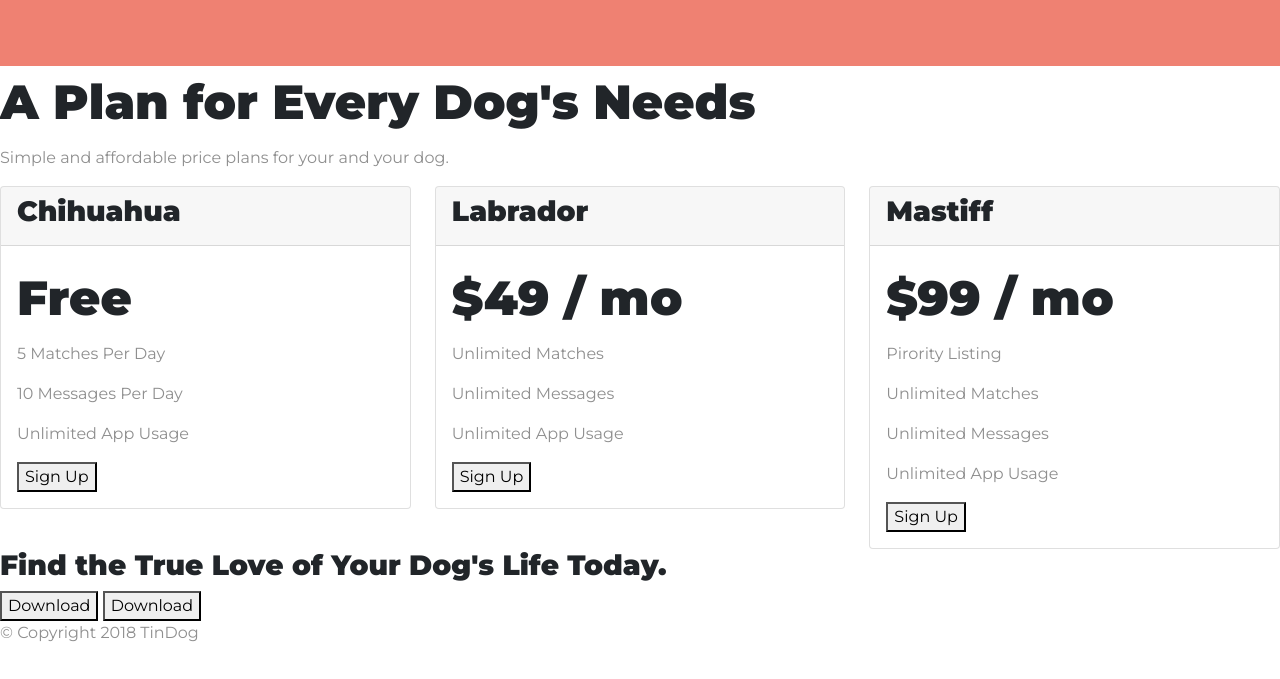
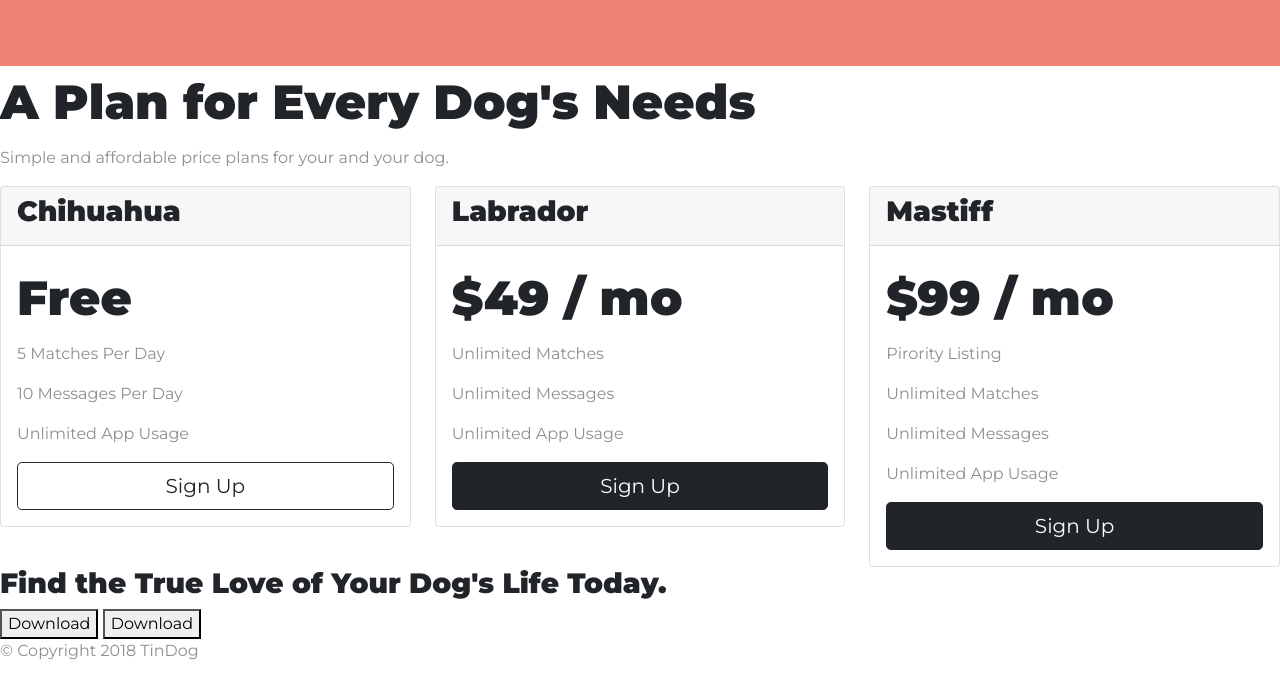
Before and after one commit to grshvetal/AY-TinDog, a plain HTML site: page index.html in a window 1280 px wide. Shown: the part 1966-2645 px from the top of the page. Drawn offline with nearby package versions, Linux system fonts and the light colour scheme.

Commit message:
Style pricing section buttons

```diff
--- a/index.html
+++ b/index.html
@@ -125,6 +125,7 @@
     <p>Simple and affordable price plans for your and your dog.</p>
 
     <div class="row">
+
       <div class="col-lg-4">
         <div class="card">
           <div class="card-header">
@@ -135,10 +136,13 @@
             <p>5 Matches Per Day</p>
             <p>10 Messages Per Day</p>
             <p>Unlimited App Usage</p>
-            <button type="button">Sign Up</button>
+            <div class="d-grid gap-2">
+              <button class="btn btn-lg btn-outline-dark" type="button">Sign Up</button>
+            </div>
           </div>
         </div>
       </div>
+
       <div class="col-lg-4 col-md-6">
         <div class="card">
           <div class="card-header">
@@ -149,10 +153,13 @@
             <p>Unlimited Matches</p>
             <p>Unlimited Messages</p>
             <p>Unlimited App Usage</p>
-            <button type="button">Sign Up</button>
+            <div class="d-grid gap-2">
+              <button class="btn btn-lg btn-dark" type="button">Sign Up</button>
+            </div>
           </div>
         </div>
       </div>
+
       <div class="col-lg-4 col-md-6">
         <div class="card">
           <div class="card-header">
@@ -164,10 +171,13 @@
             <p>Unlimited Matches</p>
             <p>Unlimited Messages</p>
             <p>Unlimited App Usage</p>
-            <button type="button">Sign Up</button>
+            <div class="d-grid gap-2">
+              <button class="btn btn-lg btn-dark" type="button">Sign Up</button>
+            </div>
           </div>
         </div>
       </div>
+
     </div>
   </section>
   <!--------------------------------------------------------- Call to Action ----------------------------------------------------->
```
